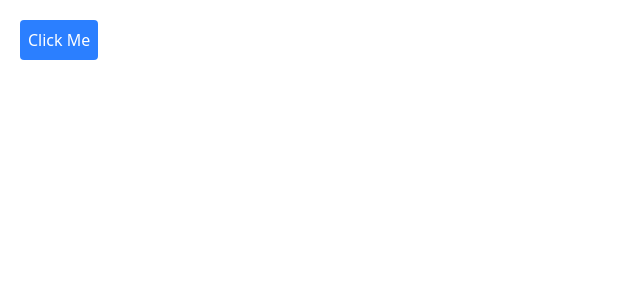
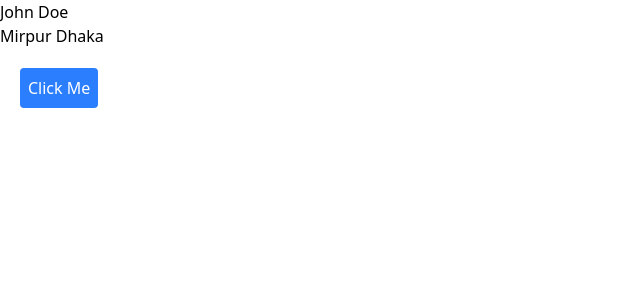
Before and after one commit to shoyebreza/phimart-client, a React (Vite) app: page / in a window 1280 px wide. Shown: the top 300 px of the page, without its empty margins (0-640 px from the left). Built offline with nearby package versions, Linux system fonts and the light colour scheme.

Commit message:
update state

```diff
--- a/src/components/Person.jsx
+++ b/src/components/Person.jsx
@@ -2,17 +2,34 @@ import { useState } from 'react';
 
 const Person = () => {
 
-    const [person, setPerson] = useState("");
-
-    const [visible, setVisible] = useState(false);
+    const [person, setPerson] = useState({
+        firstName : "John",
+        lastName : "Doe",
+        email : "example@email.com",
+        address: {
+            city: "Mirpur",
+            state : "Dhaka",
+        },
+    });
 
     const handleClick = ()=>{
-        setPerson('John');
-        console.log(person);
+        const newPerson = {
+            ... person,
+            firstName : "Michel",
+            lastName : "Von",
+            address : {
+                ...person.address,
+                city : "Dhanmondi",
+            },
+        };
+
+        setPerson(newPerson);
+
     };
-    console.log(person);
     return (
         <div>
+            <h1>{person.firstName} {person.lastName}</h1>
+            <p>{person.address.city} {person.address.state}</p>
             <button onClick={handleClick} className='px-2 py-2 bg-blue-500 text-white rounded-sm m-5'>Click Me</button>
         </div>
     );
```
